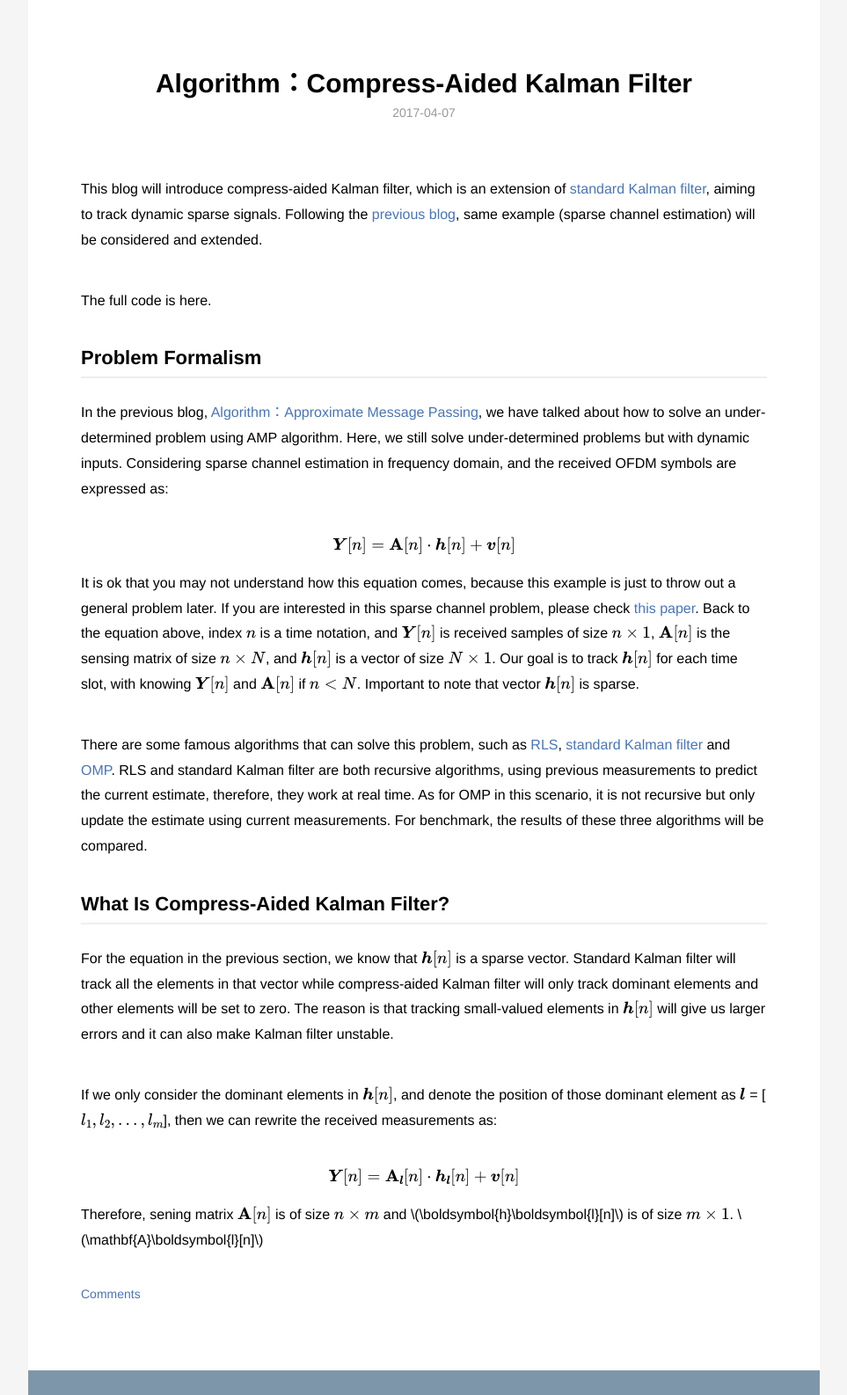
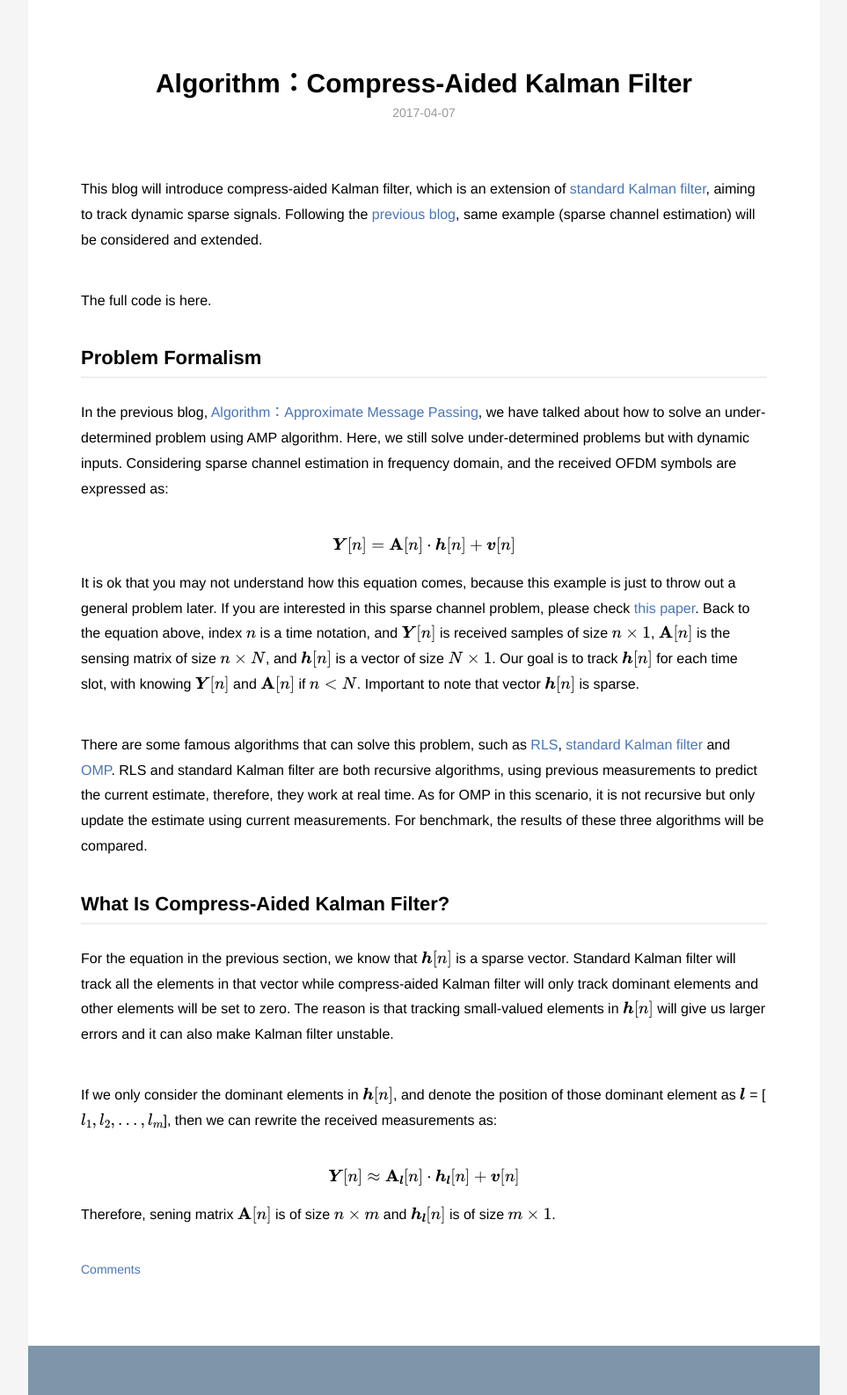
Before and after one commit to danqing117/danqing117.github.io, a Jekyll site: the page built from _posts/2017-04-07-SparseChannelTracking.md, in a window 1280 px wide, cut to the strip 0-1586 px from the top of the page. Shown: the whole strip at 88% size, without its empty margins (158-1121 px from the left). Built offline with Jekyll 4.4.1, drawn with Linux system fonts in a browser that asks for light colours; formulas are drawn with MathJax 3; grey boxes are pictures that could not be loaded.

Commit message:
Update 2017-04-07-SparseChannelTracking.md

```diff
--- a/_posts/2017-04-07-SparseChannelTracking.md
+++ b/_posts/2017-04-07-SparseChannelTracking.md
@@ -24,6 +24,6 @@ For the equation in the previous section, we know that \\(\boldsymbol{h}[n]\\) i
 
 If we only consider the dominant elements in \\(\boldsymbol{h}[n]\\), and denote the position of those dominant element as \\(\boldsymbol{l}\\) = [\\(l_1,l_2,\dots, l_m\\)], then we can rewrite the received measurements as:
 
-$$\boldsymbol{Y}[n]=\mathbf{A}_\boldsymbol{l}[n]\cdot\boldsymbol{h}_\boldsymbol{l}[n] +\boldsymbol{v}[n]$$
+$$\boldsymbol{Y}[n]\approx\mathbf{A}_\boldsymbol{l}[n]\cdot\boldsymbol{h}_\boldsymbol{l}[n] +\boldsymbol{v}[n]$$
 
-Therefore, sening matrix \\(\mathbf{A}[n]\\) is of size \\(n\times m\\) and \\(\boldsymbol{h}_\boldsymbol{l}[n]\\) is of size \\(m\times 1\\). \\(\mathbf{A}_\boldsymbol{l}[n]\\)
+Therefore, sening matrix \\(\mathbf{A}[n]\\) is of size \\(n\times m\\) and \\(\boldsymbol{h}_\boldsymbol{l}[n]\\) is of size \\(m\times 1\\).
```
